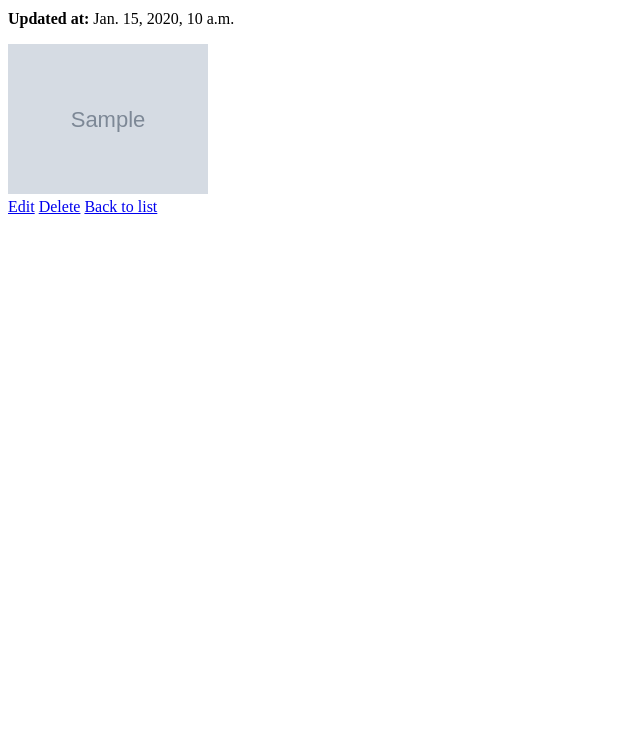
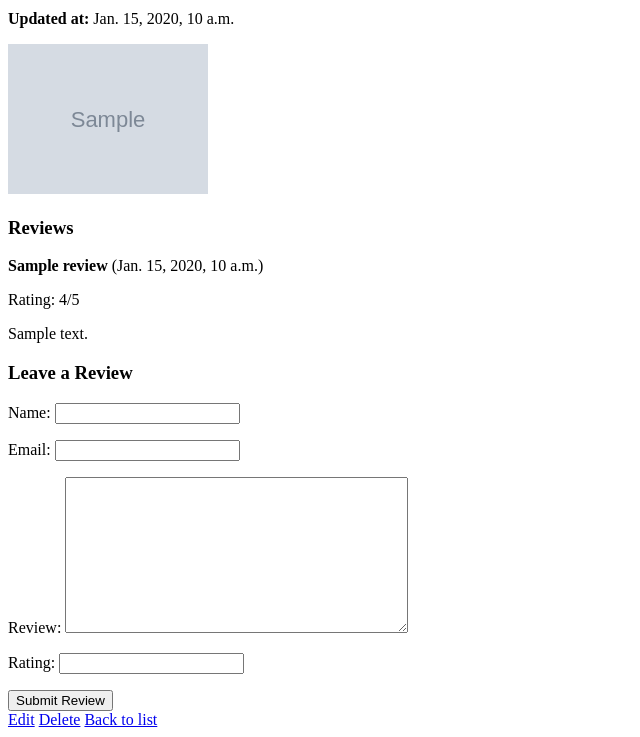
Before and after one commit to DelroyBrown/DjangoEcommerce, a Django app: page /products/1/ in a window 1280 px wide. Shown: the part 227-964 px from the top of the page, without its empty margins (0-640 px from the left). Before the commit the page ends 441 px from the top, so only its background shows below. Run offline with Django 5.2, Linux system fonts and the light colour scheme; tables that the repository leaves empty hold one stand-in row (values such as "Sample post"); grey boxes marked "Sample" are stand-in pictures.

Commit message:
Added Review model, admin interface, and functionality to product detail view

```diff
--- a/Ecommerce_products/forms.py
+++ b/Ecommerce_products/forms.py
@@ -1,6 +1,6 @@
 # Ecommerce_products\forms.py
 from django import forms
-from .models import Product, ProductImage, Category
+from .models import Product, ProductImage, Category, Review
 from django.forms.models import inlineformset_factory
 
 
@@ -52,3 +52,9 @@ class ProductImageForm(forms.ModelForm):
 ProductImageFormSet = inlineformset_factory(
     Product, ProductImage, form=ProductImageForm, extra=5, can_delete=True
 )
+
+
+class ReviewForm(forms.ModelForm):
+    class Meta:
+        model = Review
+        fields = ["name", "email", "review", "rating"]
--- a/Ecommerce_products/models.py
+++ b/Ecommerce_products/models.py
@@ -44,3 +44,18 @@ class ProductImage(models.Model):
 
     def __str__(self):
         return f"Image for {self.product.name}"
+
+
+class Review(models.Model):
+    product = models.ForeignKey(
+        Product, on_delete=models.CASCADE, related_name="reviews"
+    )
+    name = models.CharField(max_length=100)
+    email = models.EmailField()
+    review = models.TextField()
+    rating = models.IntegerField()
+    approved = models.BooleanField(default=False)
+    created_at = models.DateTimeField(auto_now_add=True)
+
+    def __str__(self):
+        return f"Review for {self.product.name} by {self.name}"
--- a/Ecommerce_products/views.py
+++ b/Ecommerce_products/views.py
@@ -10,8 +10,8 @@ from django.views.generic import (
     UpdateView,
     DeleteView,
 )
-from .models import Product, ProductImage, Category
-from .forms import ProductForm, ProductImageFormSet
+from .models import Product, ProductImage, Category, Review
+from .forms import ProductForm, ProductImageFormSet, ReviewForm
 from .serializers import ProductSerializer, CategorySerializer
 
 
@@ -113,3 +113,22 @@ class ProductDetailView(DetailView):
     model = Product
     template_name = "products/product_detail.html"
     context_object_name = "product"
+
+    def get_context_data(self, **kwargs):
+        context = super().get_context_data(**kwargs)
+        context["reviews"] = Review.objects.filter(product=self.object, approved=True)
+        context["review_form"] = ReviewForm()
+        return context
+
+    def post(self, request, *args, **kwargs):
+        self.object = self.get_object()
+        context = self.get_context_data(object=self.object)
+        review_form = ReviewForm(request.POST)
+        if review_form.is_valid():
+            review = review_form.save(commit=False)
+            review.product = self.object
+            review.save()
+            return self.render_to_response(context)
+        else:
+            context["review_form"] = review_form
+            return self.render_to_response(context)
--- a/templates/products/product_detail.html
+++ b/templates/products/product_detail.html
@@ -1,4 +1,4 @@
-<!-- templates\products\product_detail.html -->
+<!-- templates/products/product_detail.html -->
 {% extends "base.html" %}
 
 {% block content %}
@@ -16,6 +16,25 @@
     </div>
     {% endfor %}
 </div>
+
+<h3>Reviews</h3>
+<div>
+    {% for review in reviews %}
+    <div>
+        <p><strong>{{ review.name }}</strong> ({{ review.created_at }})</p>
+        <p>Rating: {{ review.rating }}/5</p>
+        <p>{{ review.review }}</p>
+    </div>
+    {% endfor %}
+</div>
+
+<h3>Leave a Review</h3>
+<form method="post">
+    {% csrf_token %}
+    {{ review_form.as_p }}
+    <button type="submit">Submit Review</button>
+</form>
+
 <a href="{% url 'Ecommerce_products:product_edit' product.id %}">Edit</a>
 <a href="{% url 'Ecommerce_products:product_delete' product.id %}">Delete</a>
 <a href="{% url 'Ecommerce_products:product_list' %}">Back to list</a>
```
Also changed, not shown: Ecommerce_products/admin.py (+13 -2 lines), Ecommerce_products/migrations/0002_review.py (added).
